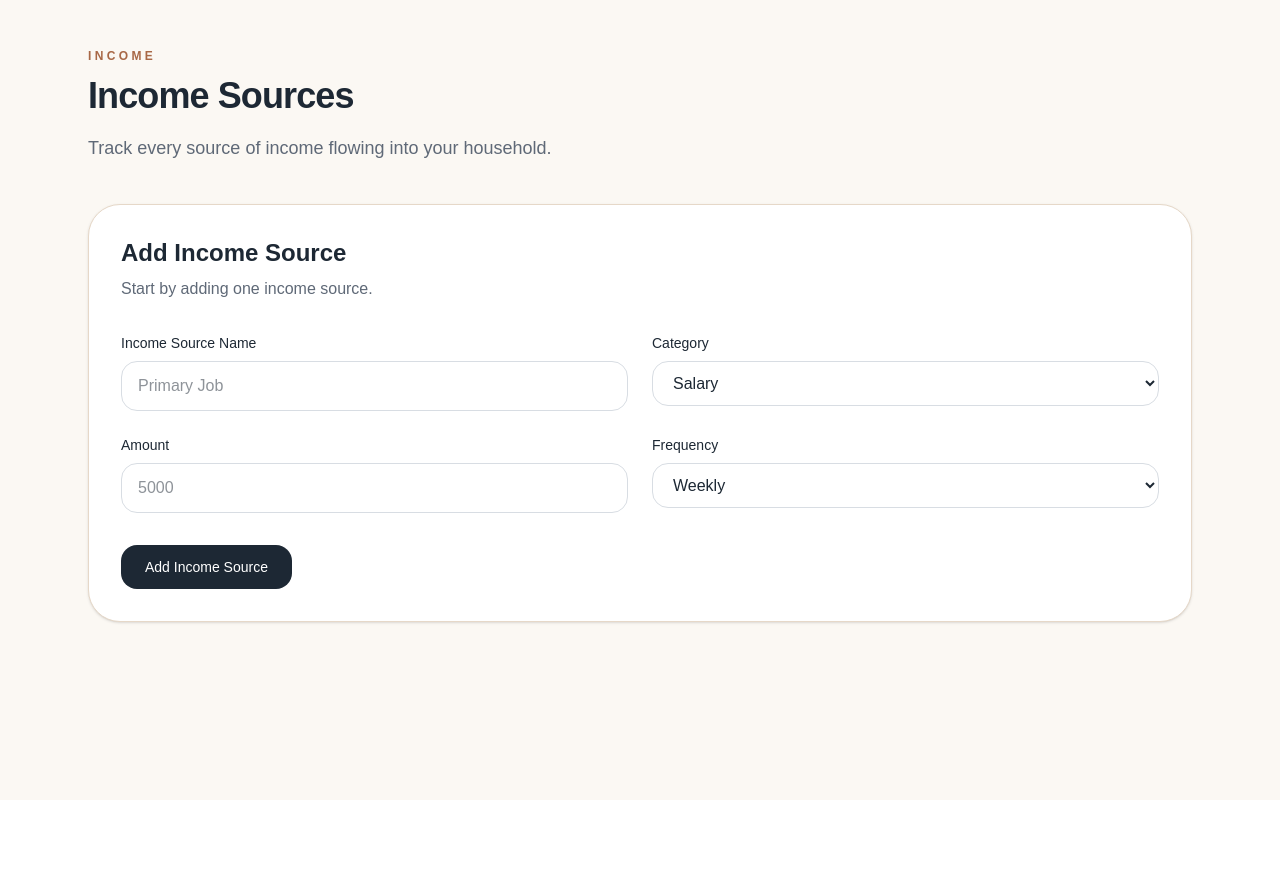
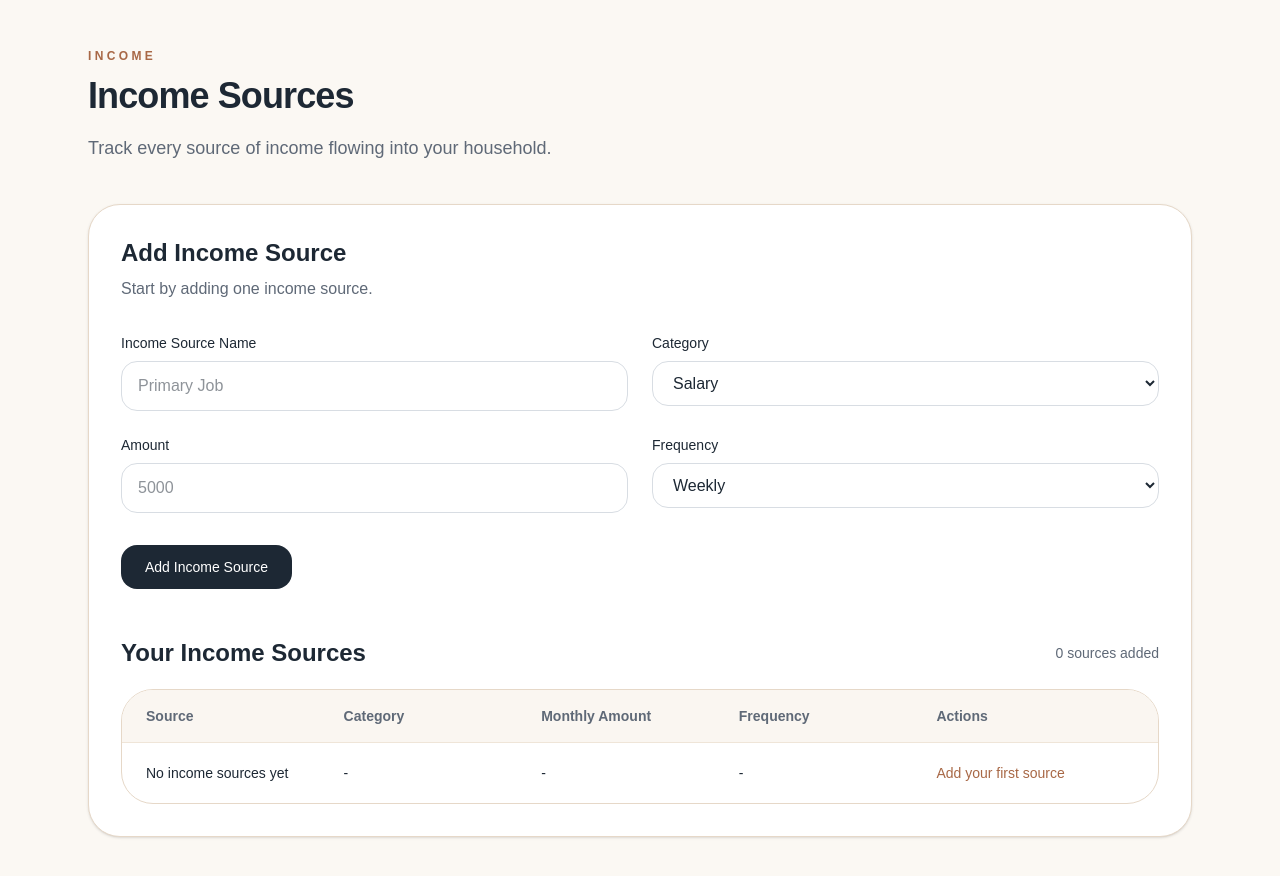
Before and after one commit to samuelhenig/henig-financial, a Next.js app: page /income in a window 1280 px wide. Shown: the top 876 px of the page. Before the commit the page ends 800 px from the top, so only its background shows below. Built offline with nearby package versions, Linux system fonts and the light colour scheme.

Commit message:
Update page.js

```diff
--- a/src/app/income/page.js
+++ b/src/app/income/page.js
@@ -94,7 +94,50 @@ export default function IncomePage() {
             Add Income Source
           </button>
 
+          <div className="mt-12">
+
+            <div className="mb-5 flex items-center justify-between">
+              <h3 className="text-2xl font-semibold">
+                Your Income Sources
+              </h3>
+
+              <div className="text-sm text-[#5F6977]">
+                0 sources added
+              </div>
+            </div>
+
+            <div className="overflow-hidden rounded-[2rem] border border-[#E6D8C8]">
+
+              <div className="grid grid-cols-5 border-b border-[#EFE5D8] bg-[#FAF6F1] px-6 py-4 text-sm font-semibold text-[#5F6977]">
+                <div>Source</div>
+                <div>Category</div>
+                <div>Monthly Amount</div>
+                <div>Frequency</div>
+                <div>Actions</div>
+              </div>
+
+              <div className="grid grid-cols-5 items-center px-6 py-5 text-sm">
+
+                <div className="font-medium text-[#1D2834]">
+                  No income sources yet
+                </div>
+
+                <div>-</div>
+                <div>-</div>
+                <div>-</div>
+
+                <div className="text-[#A86846]">
+                  Add your first source
+                </div>
+
+              </div>
+
+            </div>
+
+          </div>
+
         </section>
+
       </div>
     </main>
   );
```
